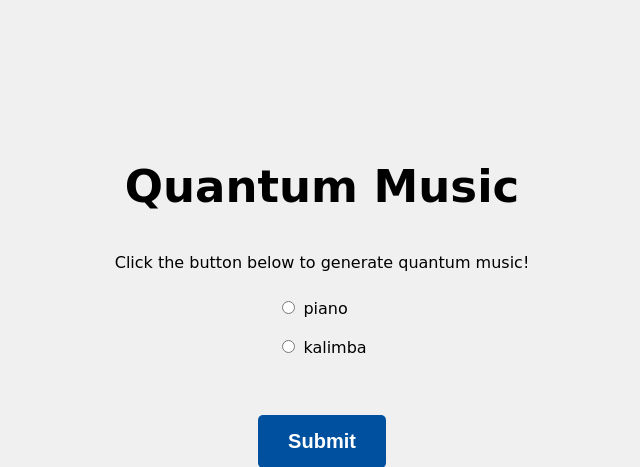
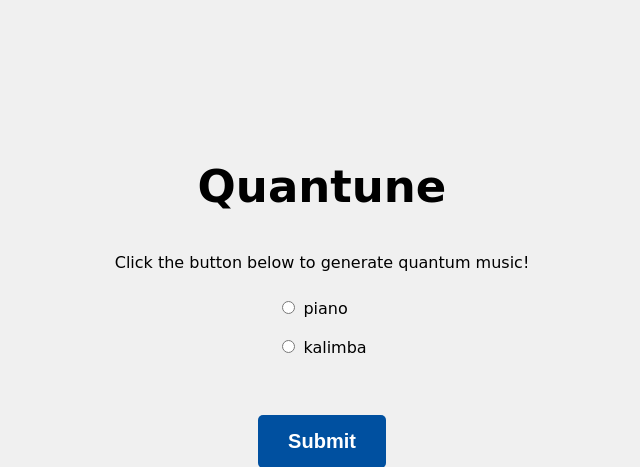
Before and after one commit to git-stashic/quantum-art, a Flask app: page / in a window 1280 px wide. Shown: the top 467 px of the page, without its empty margins (318-958 px from the left). Run offline with Flask 3, Linux system fonts and the light colour scheme; parts of the project's set-up code (start-up, migrations or seed data) failed here and were passed over; some web fonts are replaced.

Commit message:
Chnaged name to quantune

```diff
--- a/templates/index.html
+++ b/templates/index.html
@@ -4,7 +4,7 @@
 <head>
     <meta charset="UTF-8">
     <meta name="viewport" content="width=device-width, initial-scale=1.0">
-    <title>Quantum Music</title>
+    <title>Quantune</title>
     <link rel="stylesheet" href="{{ url_for('static', filename='css/style.css') }}">
     <link rel="preconnect" href="https://fonts.googleapis.com">
     <link rel="preconnect" href="https://fonts.gstatic.com" crossorigin>
@@ -13,7 +13,7 @@
 
 <body id="main">
     <div class="container">
-        <h1>Quantum Music</h1>
+        <h1>Quantune</h1>
         <p>Click the button below to generate quantum music!</p>
         <form action="generate" method="get">
             <div style="display:flex;justify-content: center;align-items: center;">
```
